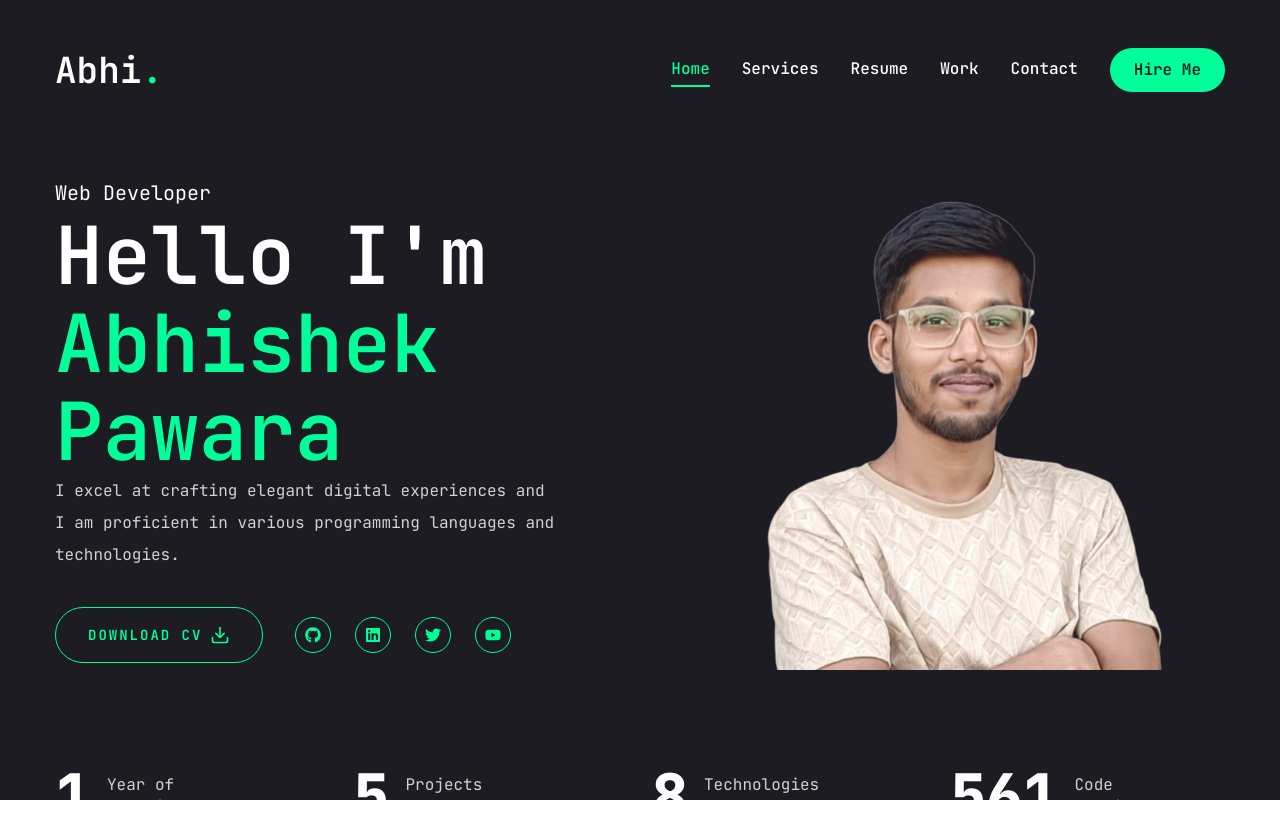
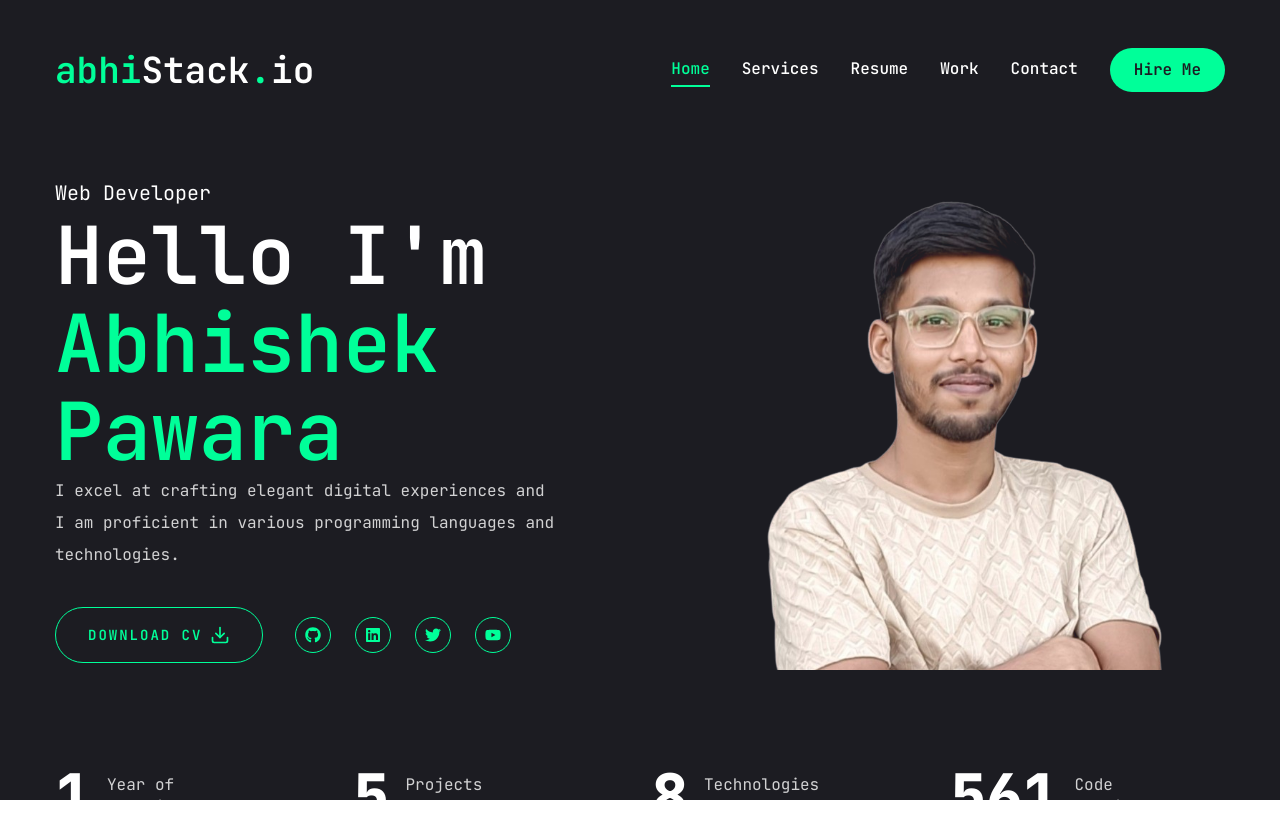
Before and after one commit to abtargus7/Portfolio-Website, a Next.js app: page / in a window 1280 px wide. Built offline with nearby package versions, Linux system fonts and the light colour scheme.

Commit message:
ready to host

```diff
--- a/components/Header.jsx
+++ b/components/Header.jsx
@@ -14,7 +14,7 @@ const Header = () => {
         {/* logo */}
         <Link href="/">
           <h1 className='text-4xl font-semibold '>
-            Abhi<span className='text-accent'>.</span>
+          <span className='text-accent'>abhi</span>Stack<span className='text-accent'>.</span>io
           </h1>
         </Link>
 
--- a/components/MobileNav.jsx
+++ b/components/MobileNav.jsx
@@ -1,9 +1,9 @@
 "use client"
 
-import { Sheet, SheetContent, SheetTrigger} from './ui/sheet'
+import { Sheet, SheetContent, SheetTrigger } from './ui/sheet'
 import { usePathname } from 'next/navigation'
 import Link from 'next/link'
-import {CiMenuFries} from 'react-icons/ci'
+import { CiMenuFries } from 'react-icons/ci'
 
 const links = [
   {
@@ -39,13 +39,13 @@ const MobileNav = () => {
         <div className='mt-32 mb-40 text-center text-2xl '>
           <Link href="/">
             <h1 className='text-4xl font-semibold'>
-                  Abhi <span className='text-accent '>.</span>
+              <span className='text-accent'>abhi</span>Stack <span className='text-accent'>.</span>io
             </h1>
           </Link>
         </div>
         <nav className='flex flex-col justify-center items-center gap-8'>
-              {links.map((link,index) => {
-                return <Link href={link.path} key={index}  className={` ${link.path === pathname && "text-accent border-b-2 border-accent" } text-xl capitalize hover:text-accent transition-all`}>
+          {links.map((link, index) => {
+            return <Link href={link.path} key={index} className={` ${link.path === pathname && "text-accent border-b-2 border-accent"} text-xl capitalize hover:text-accent transition-all`}>
               {link.name}
             </Link>
           })}
```
Lines whose indentation alone changed are shown as unchanged.
